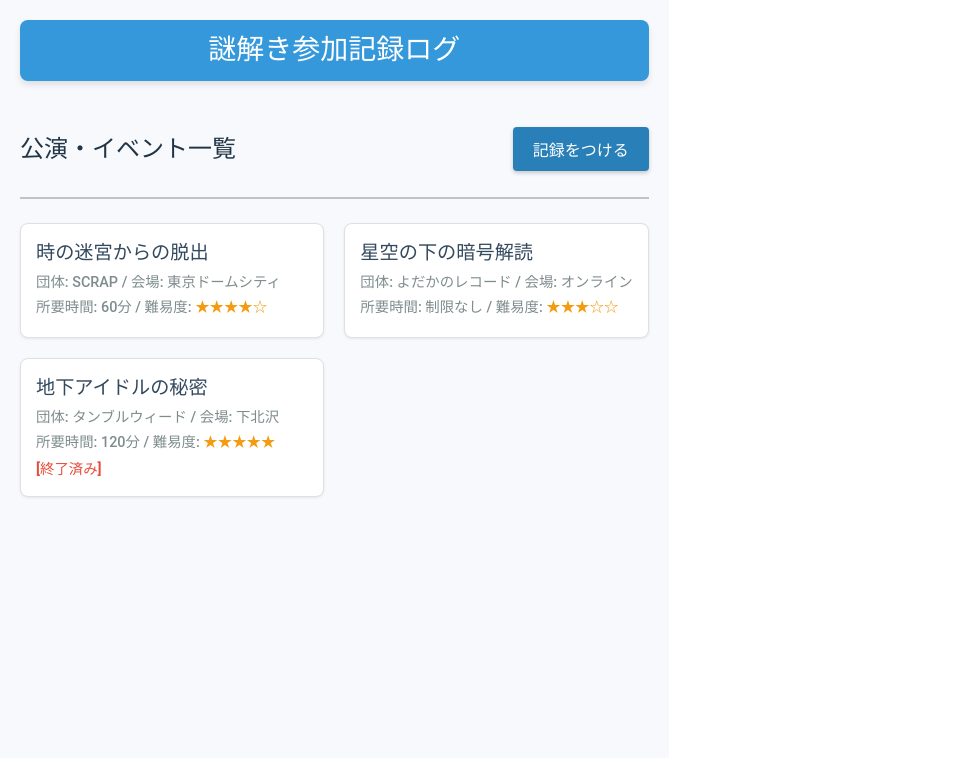
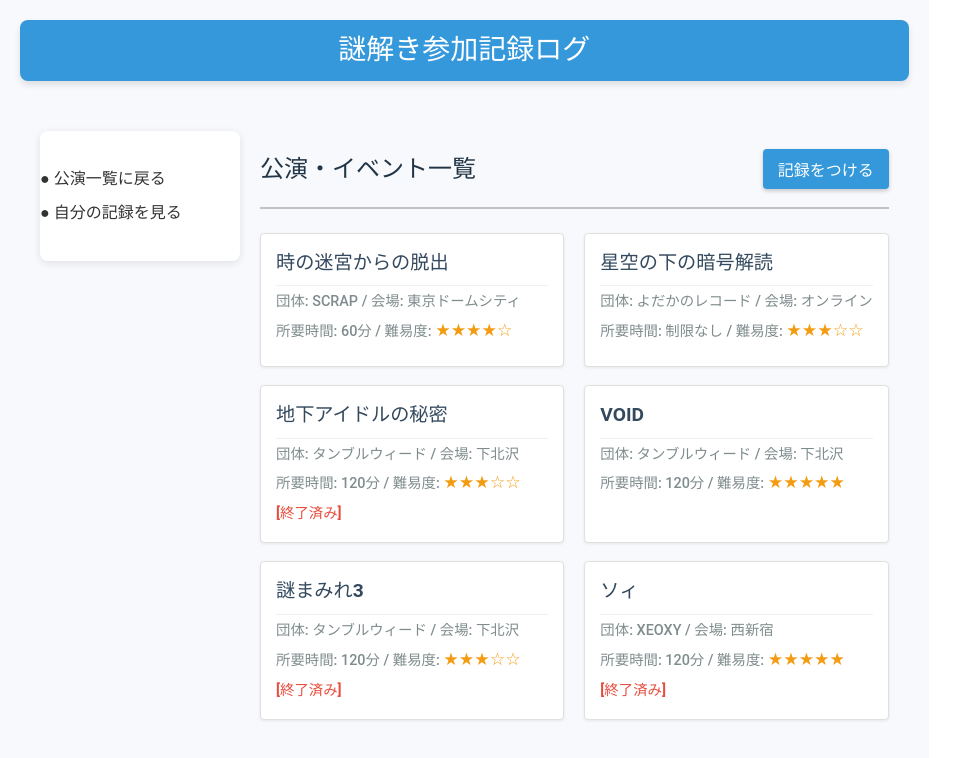
Before and after one commit to shungao/my-nazo-log, a React (Vite) app: page / in a window 1280 px wide. Shown: the top 758 px of the page, without its empty margins (0-955 px from the left). Built offline with nearby package versions, Linux system fonts and the light colour scheme.

Commit message:
feat: PCレイアウトとサイドバーのデザインを更新

```diff
--- a/src/App.tsx
+++ b/src/App.tsx
@@ -1,7 +1,7 @@
 // src/App.tsx
 
 import { useState } from 'react';
-import { HashRouter, Routes, Route } from 'react-router-dom';
+import { HashRouter, Routes, Route, Link } from 'react-router-dom';
 import { type NazoRecord } from './types/record';
 import { type NazoEvent, initialEvents } from './types/event';
 
@@ -89,6 +89,47 @@ function App() {
           </h1>
         </header>
 
+        {/* メインレイアウトコンテナ */}
+        <div style={{
+          display: 'flex',
+          paddingTop: '20px', // ヘッダーとの間隔
+        }}>
+
+            {/* 【★ 追加: 左サイドバー ★】 */}
+            <aside style={{
+                width: '200px',
+                flexShrink: 0,
+                // 背景色とパディングを調整して、画像のような浮き出たカード状にする
+                backgroundColor: 'white',
+                padding: '20px 0',
+                borderRadius: '8px',
+                boxShadow: '0 2px 8px rgba(0, 0, 0, 0.1)',
+                marginLeft: '20px', // 左端の余白
+                marginRight: '20px',
+                height: 'fit-content', // コンテンツの高さに合わせる
+                position: 'sticky', // スクロールしても位置を保持
+                top: '20px',
+            } as React.CSSProperties}>
+                <nav>
+                    <ul style={{ listStyle: 'none', padding: 0 }}>
+                        <li style={{ marginBottom: '10px' }}>
+                            <Link to="/" style={{ textDecoration: 'none', color: '#333', fontWeight: 'bold' }}>
+                                ● 公演一覧に戻る
+                            </Link>
+                        </li>
+                        <li style={{ color: '#333', fontWeight: 'bold' }}>
+                            ● 自分の記録を見る
+                        </li>
+                        {/* 将来的に他のナビゲーション要素を追加 */}
+                    </ul>
+                </nav>
+            </aside>
+
+            {/* 【★ 修正: メインコンテンツエリア ★】 */}
+            <main style={{
+                flexGrow: 1,
+                paddingRight: '20px', // 右側のパディング
+            }}>
                 <Routes>
                     <Route
                         path="/"
@@ -103,6 +144,9 @@ function App() {
                             />}
                     />
                 </Routes>
+            </main>
+
+        </div> {/* メインレイアウトコンテナ終了 */}
 
         <RecordFormModal
           isOpen={isModalOpen}
--- a/src/components/RecordList.tsx
+++ b/src/components/RecordList.tsx
@@ -25,7 +25,7 @@ const RecordList: React.FC<RecordListProps> = ({ events, onOpenForm }) => {
       alignItems: 'center',
       marginBottom: '24px',
       borderBottom: '2px solid #bdc3c7',
-      paddingBottom: '10px',
+      paddingBottom: 'none',
     },
     list: {
       listStyle: 'none',
@@ -37,43 +37,48 @@ const RecordList: React.FC<RecordListProps> = ({ events, onOpenForm }) => {
     } as React.CSSProperties, // TypeScriptエラー回避のため型アサーション
     listItem: {
       border: '1px solid #e0e0e0',
-      borderRadius: '8px',
+      borderRadius: '4px',
       margin: isWideScreen ? '0' : '12px 0',
       boxShadow: '0 1px 3px rgba(0, 0, 0, 0.08)',
       transition: 'box-shadow 0.2s, transform 0.2s',
       backgroundColor: 'white',
+      height: '100%',
     },
     link: {
       textDecoration: 'none',
       color: '#333',
       display: 'block',
       padding: '15px',
+      height: '100%',
     },
     title: {
       margin: '0 0 5px 0',
       color: '#34495e',
       fontSize: '1.2em',
       fontWeight: 'bold',
+      borderBottom: '1px solid #f0f0f0', // 画像には見えないが、情報ブロック間に線がある前提
+      paddingBottom: '8px',
     },
     infoText: {
-      margin: '3px 0',
+      margin: '5px 0',
       fontSize: '0.9em',
       color: '#7f8c8d'
     },
     difficulty: {
-      color: '#f39c12'
+      color: '#f39c12',
+      fontSize: '1.2em', // 星を少し大きく
     },
     finishedText: {
       color: '#e74c3c',
       fontWeight: 'bold',
       fontSize: '0.9em',
-      marginTop: '5px',
+      marginTop: '10px',
     },
     button: {
-      padding: '10px 20px',
+      padding: '8px 15px',
       fontSize: '16px',
       cursor: 'pointer',
-      backgroundColor: '#2980b9',
+      backgroundColor: '#3498db',
       color: 'white',
       border: 'none',
       borderRadius: '4px',
--- a/src/types/event.ts
+++ b/src/types/event.ts
@@ -38,6 +38,33 @@ export const initialEvents: NazoEvent[] = [
     organizer: 'タンブルウィード',
     venue: '下北沢',
     duration: '120分',
+    difficulty: 3,
+    isFinished: true, // 終了済み
+  },
+  {
+    eventId: 'E004',
+    name: 'VOID',
+    organizer: 'タンブルウィード',
+    venue: '下北沢',
+    duration: '120分',
+    difficulty: 5,
+    isFinished: false, // 終了済み
+  },
+  {
+    eventId: 'E005',
+    name: '謎まみれ3',
+    organizer: 'タンブルウィード',
+    venue: '下北沢',
+    duration: '120分',
+    difficulty: 3,
+    isFinished: true, // 終了済み
+  },
+  {
+    eventId: 'E006',
+    name: 'ソィ',
+    organizer: 'XEOXY',
+    venue: '西新宿',
+    duration: '120分',
     difficulty: 5,
     isFinished: true, // 終了済み
   },
```
Lines whose indentation alone changed are shown as unchanged.
